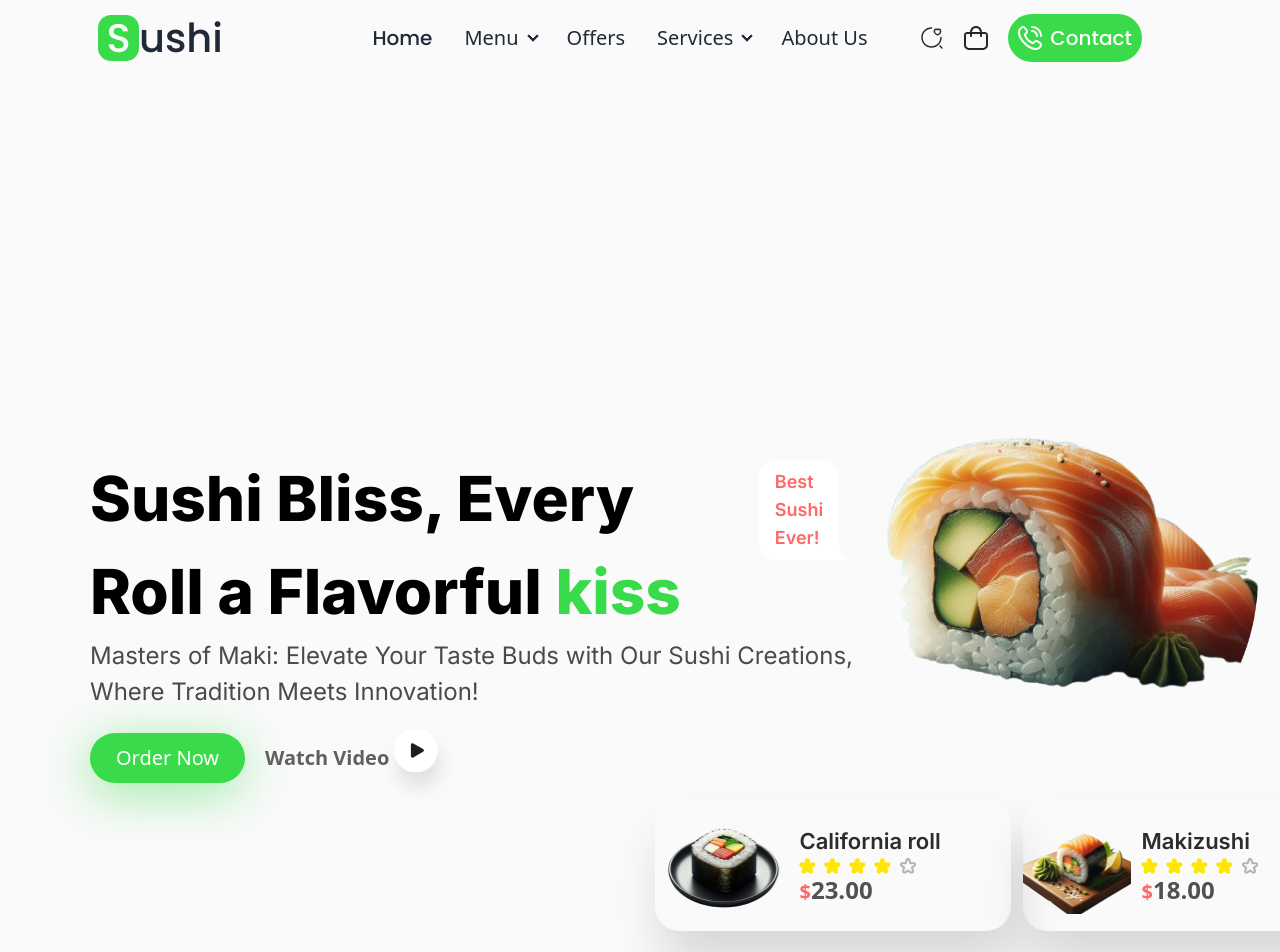
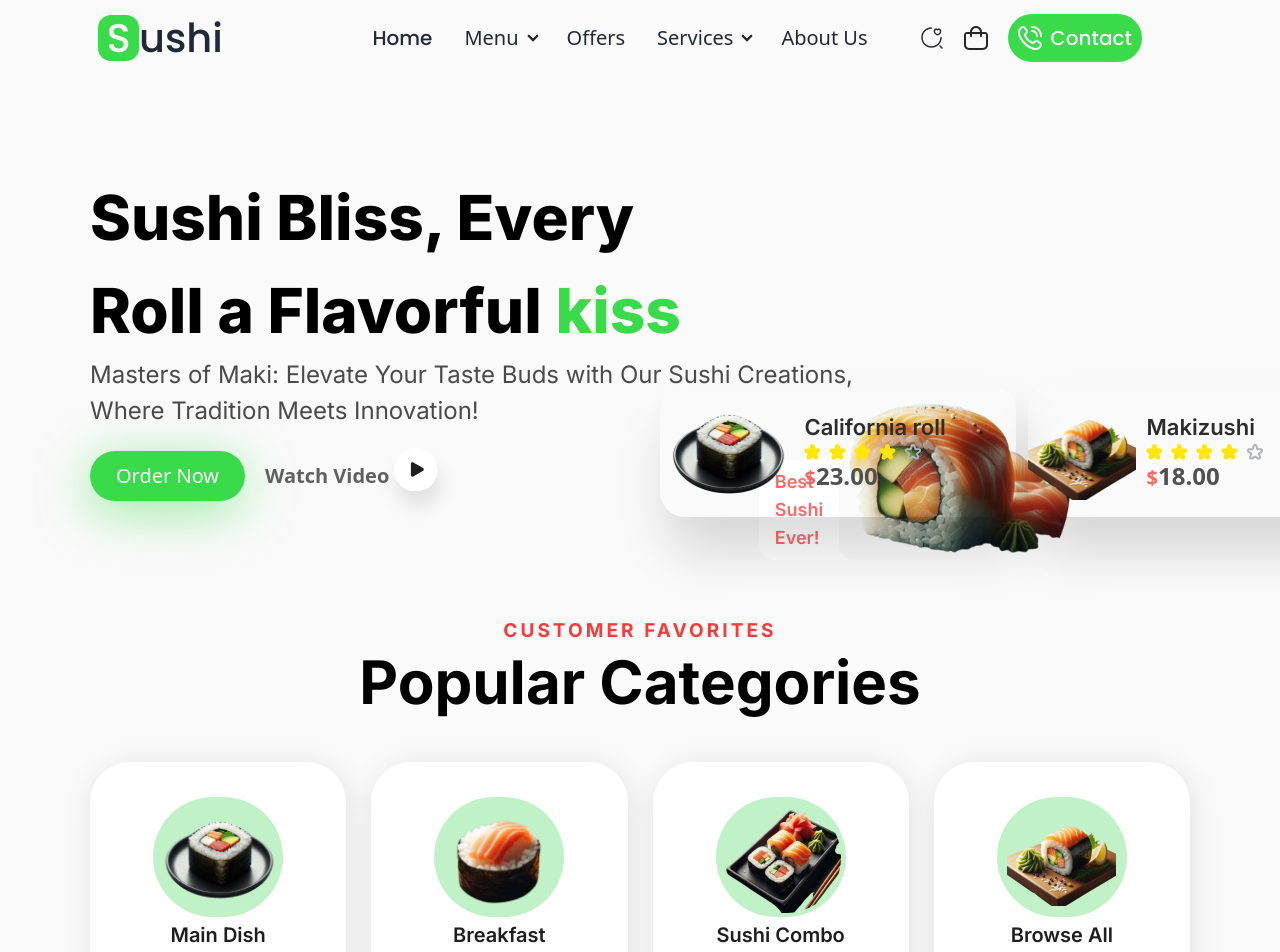
Before and after one commit to Maxwell011/sushi-experience, a React (Vite) app: page / in a window 1280 px wide. Shown: the top 952 px of the page. Built offline with nearby package versions, Linux system fonts and the light colour scheme.

Commit message:
Refactor layout and fix typo in App component

```diff
--- a/src/App.tsx
+++ b/src/App.tsx
@@ -50,7 +50,8 @@ function App() {
                 alt='sushi image'
                 className='ml-[-120px] mt-[270px]'
               />
-              <div className='flex gap-3 ml-[-260px] mb-[250px]'>
+            </div>
+            <div className='flex gap-3 ml-[-260px] mb-[250px] absolute left-[920px] top-[385px]'>
               <div className='shadow-[7px_35px_51px_0px_rgba(0,0,0,0.14)] w-[355.506px] h-[132px] rounded-[25px] flex items-center gap-[10px]'>
                 <img
                   src='/_78d38fb4-559d-4cdb-822d-44ecdec0a7f8-removebg-preview 1.png'
@@ -92,7 +93,6 @@ function App() {
               </div>
             </div>
           </div>
-          </div>
         </section>
 
         <section>
@@ -117,7 +117,9 @@ function App() {
 
         <div className='footer footer-center p-4 bg-normal-white text-base-content'>
           <aside>
-            <p className="text-xl">Copyright © 2023 - All right reserved by Shushi Food</p>
+            <p className='text-xl'>
+              Copyright © 2023 - All right reserved by Shushi Food
+            </p>
           </aside>
         </div>
       </main>
```
Lines whose indentation alone changed are shown as unchanged.
